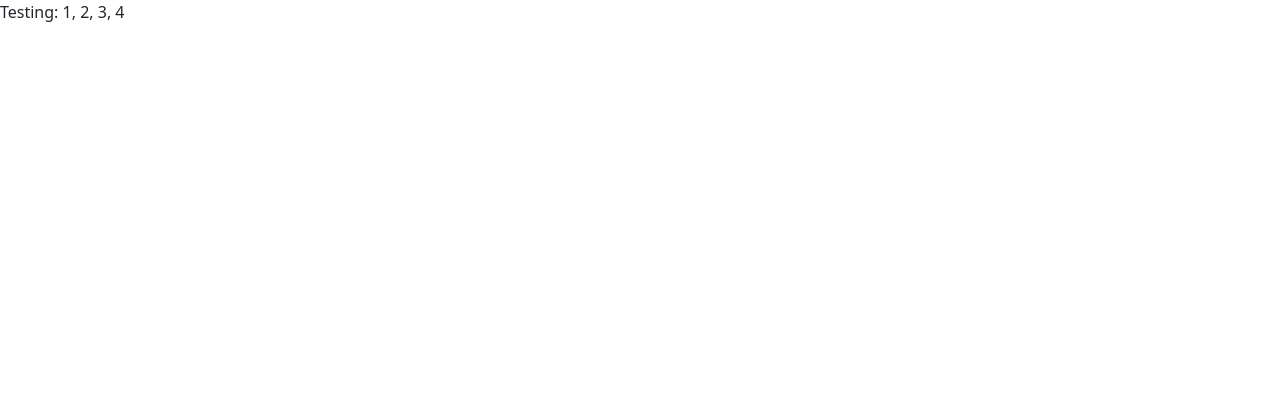
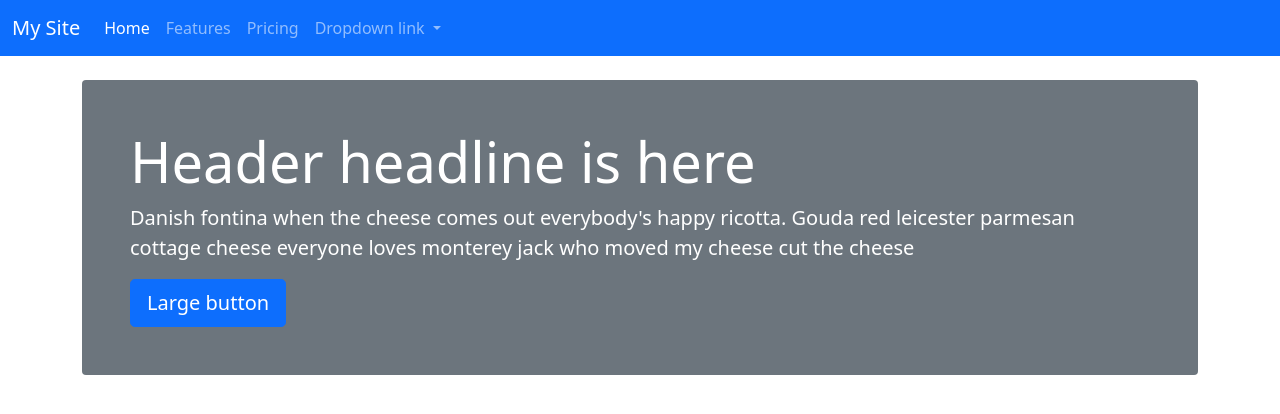
Before and after one commit to jackie-ibarra/jackie-bootstrap, a website: page docs/index.html in a window 1280 px wide. Drawn offline with Linux system fonts and the light colour scheme.

Commit message:
bootstrap components

```diff
--- a/docs/index.html
+++ b/docs/index.html
@@ -1,7 +1,7 @@
 <!DOCTYPE html>
 <html class="no-js" lang="en">
 <head>
-  <title>Bootstrap 5 Layout</title>
+  <title>Bootstrap 5 In-class assignment</title>
   <meta http-equiv="x-ua-compatible" content="ie=edge">
   <meta name="viewport" content="width=device-width, initial-scale=1.0" />
   <link rel="stylesheet" href="css/styles.css">
@@ -9,7 +9,45 @@
 
 <body>
   <!-- Content starts here -->
-  <p>Testing: 1, 2, 3, 4</p>
+  <nav class="navbar navbar-expand-lg navbar-dark bg-primary">
+    <div class="container-fluid">
+      <a class="navbar-brand" href="index.html">My Site</a>
+      <button class="navbar-toggler" type="button" data-bs-toggle="collapse" data-bs-target="#navbarNavDropdown" aria-controls="navbarNavDropdown" aria-expanded="false" aria-label="Toggle navigation">
+        <span class="navbar-toggler-icon"></span>
+      </button>
+      <div class="collapse navbar-collapse" id="navbarNavDropdown">
+        <ul class="navbar-nav">
+          <li class="nav-item">
+            <a class="nav-link active" aria-current="page" href="index.html">Home</a>
+          </li>
+        <li class="nav-item">
+            <a class="nav-link" href="#">Features</a>
+        </li>
+          <li class="nav-item">
+            <a class="nav-link" href="#">Pricing</a>
+          </li>
+          <li class="nav-item dropdown">
+            <a class="nav-link dropdown-toggle" href="#" id="navbarDropdownMenuLink" role="button" data-bs-toggle="dropdown" aria-expanded="false">
+              Dropdown link
+            </a>
+            <ul class="dropdown-menu" aria-labelledby="navbarDropdownMenuLink">
+              <li><a class="dropdown-item" href="#">Action</a></li>
+              <li><a class="dropdown-item" href="#">Another action</a></li>
+              <li><a class="dropdown-item" href="#">Something else here</a></li>
+            </ul>
+          </li>
+        </ul>
+      </div>
+    </div>
+  </nav>
+
+  <div class="container">
+    <div id="header" class="bg-secondary text-white my-4 p-5 rounded">
+      <h1 class="display-4">Header headline is here</h1>
+      <p class="lead">Danish fontina when the cheese comes out everybody's happy ricotta. Gouda red leicester parmesan cottage cheese everyone loves monterey jack who moved my cheese cut the cheese</p>
+      <button type="button" class="btn btn-primary btn-lg">Large button</button>
+    </div>
+  </div>
 
   <!-- Closing scripts here -->
   <script src="js/bootstrap.bundle.js"></script>
```
Also changed, not shown: src/html/index.html (+40 -2 lines), README.md.
